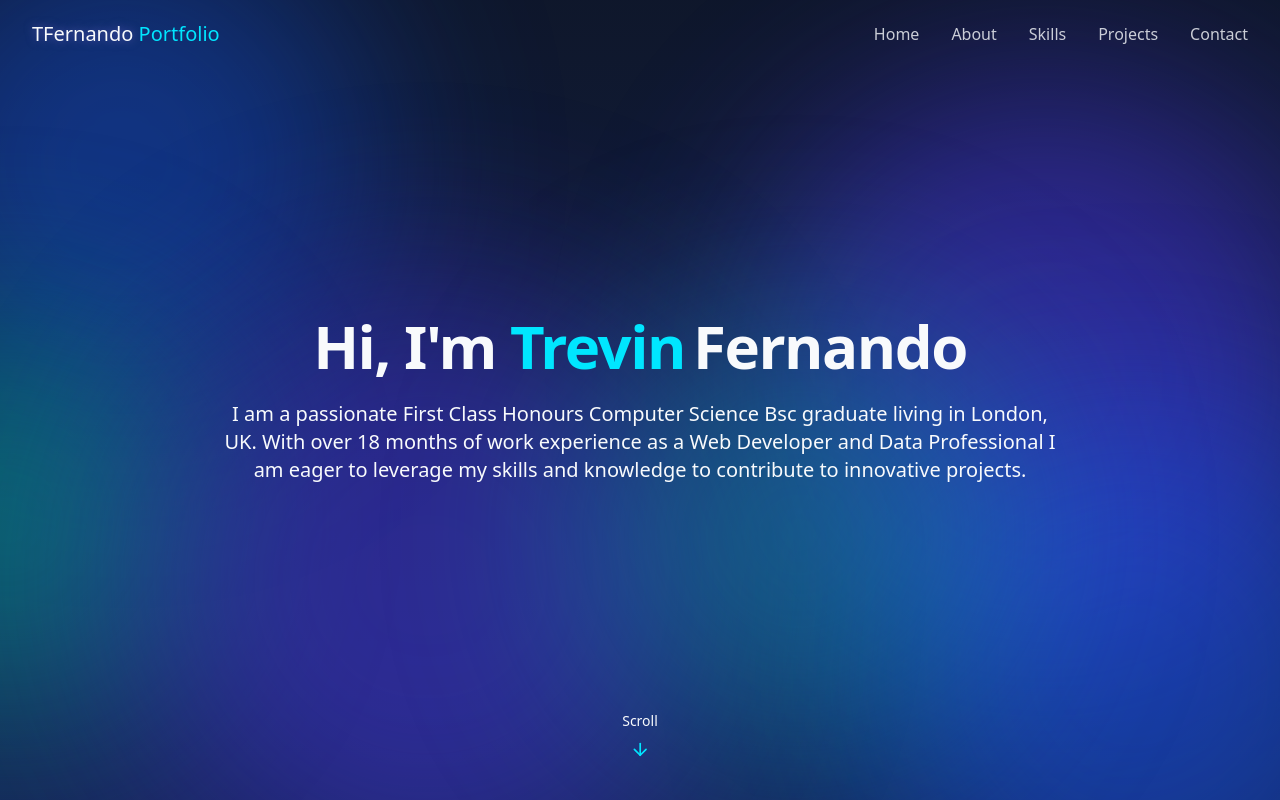
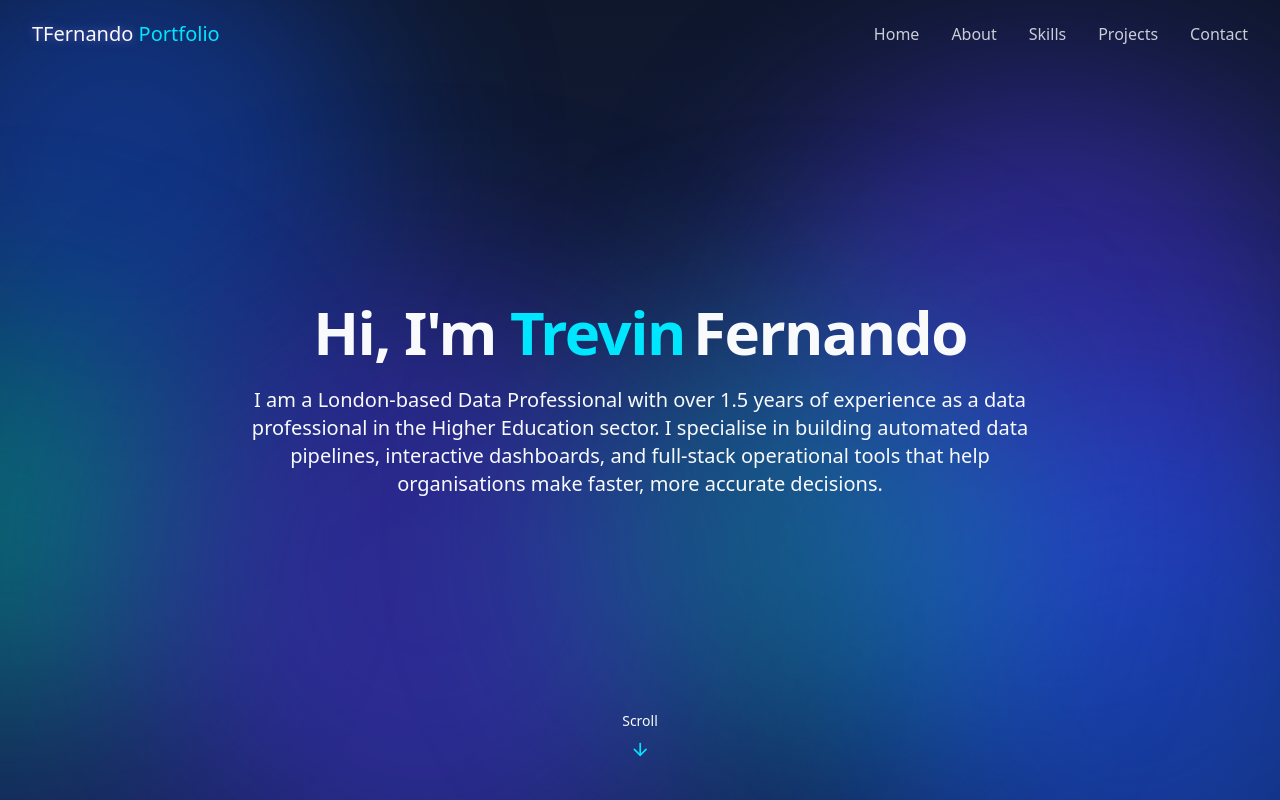
Before and after one commit to T-revin/Portfolio-Website, a React (Vite) app: page / in a window 1280 px wide. Shown: the top 800 px of the page. Built offline with nearby package versions, Linux system fonts and the light colour scheme.

Commit message:
Updated heroSection intro text

```diff
--- a/src/components/HeroSection.jsx
+++ b/src/components/HeroSection.jsx
@@ -19,10 +19,9 @@ export const HeroSection = () => {
           </h1>
 
           <p className="text-lg md:text-xl text-muted-foreground max-2-2xl mx-auto opacity-0 animate-fade-in-delay-4">
-            I am a passionate First Class Honours Computer Science Bsc graduate
-            living in London, UK. With over 18 months of work experience as a
-            Web Developer and Data Professional I am eager to leverage my skills
-            and knowledge to contribute to innovative projects.
+            I am a London-based Data Professional with over 1.5 years of experience as a data professional in the Higher Education sector.
+            I specialise in building automated data pipelines, interactive dashboards, and full-stack operational tools
+            that help organisations make faster, more accurate decisions.
           </p>
 
 
```
